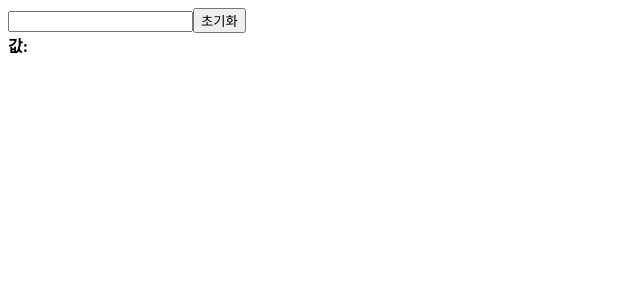
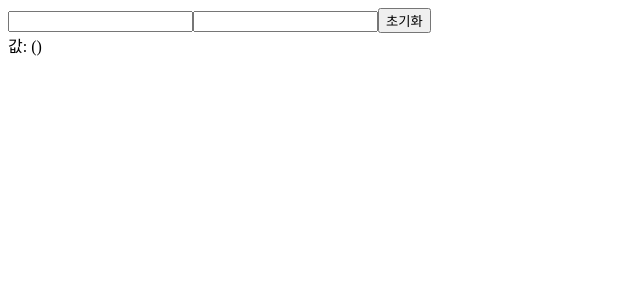
Before and after one commit to zzmin13/react-tutorial, a React (Create React App) app: page / in a window 1280 px wide. Shown: the top 300 px of the page, without its empty margins (0-640 px from the left). Built offline with nearby package versions, Linux system fonts and the light colour scheme.

Commit message:
여러개의 input 상태를 관리하는 방법

```diff
--- a/src/InputSample.js
+++ b/src/InputSample.js
@@ -1,20 +1,30 @@
-import React, {useState} from "react";
+import React, { useState } from 'react';
 
 function InputSample(){
-    const [text, setText] = useState('');
+    const [inputs, setInputs] = useState({
+        name: '',
+        nickname: ''
+    });
+    const { name, nickname } = inputs;
     const onChange = (event) => {
-        setText(event.target.value);
-    };
-    const handleReset = () => {
-        setText('');
-    };
+        const {name, value} = event.target;
+        setInputs({
+            ...inputs,
+            [name] : value
+        });
+    }
+    const onReset = () => {
+        setInputs({
+            name: '',
+            nickname: ''
+        })
+    }
     return (
         <div>
-            <input onChange={onChange} value={text}/>
-            <button onClick={handleReset}>초기화</button>
-            <div>
-                <b>값: {text}</b>
-            </div>
+            <input name="name" onChange={onChange} value={name}/>
+            <input name="nickname" onChange={onChange} value={nickname}/>
+            <button onClick={onReset}>초기화</button>
+            <div>값: {name}({nickname})</div>
         </div>
     )
 }
```
